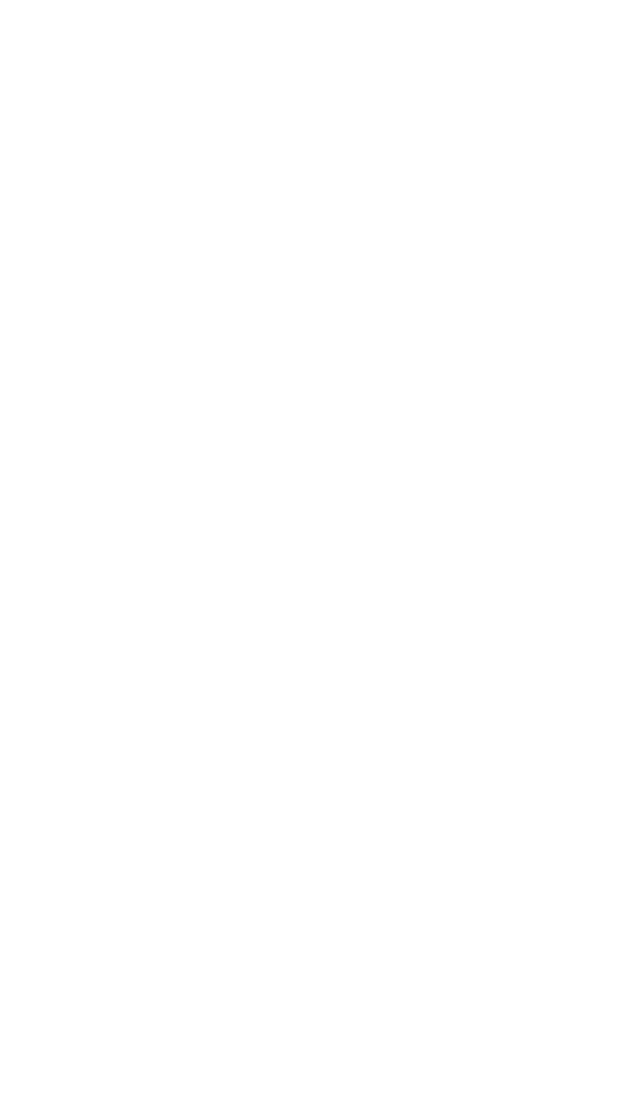
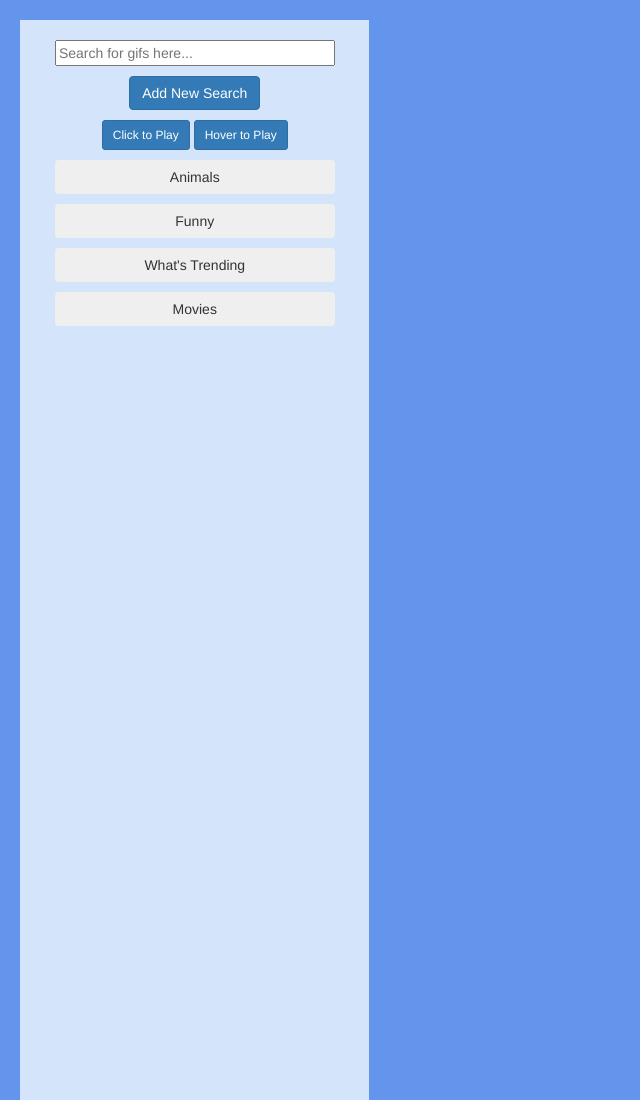
Before and after one commit to atkinsta/GiphyAPILoader, a plain HTML site: page index.html in a window 1280 px wide. Shown: the top 1100 px of the page, without its empty margins (0-640 px from the left). Before the commit the page ends 800 px from the top, so only its background shows below. Drawn offline with nearby package versions, Linux system fonts and the light colour scheme.

Commit message:
styling and layout changes

```diff
--- a/index.html
+++ b/index.html
@@ -1,12 +1,35 @@
 <!DOCTYPE html>
 <html lang="en">
+
 <head>
     <meta charset="UTF-8">
     <meta name="viewport" content="width=device-width, initial-scale=1.0">
     <meta http-equiv="X-UA-Compatible" content="ie=edge">
     <title>Giphy API Loader</title>
+    <link rel="stylesheet" href="https://maxcdn.bootstrapcdn.com/bootstrap/3.3.7/css/bootstrap.min.css" integrity="sha384-BVYiiSIFeK1dGmJRAkycuHAHRg32OmUcww7on3RYdg4Va+PmSTsz/K68vbdEjh4u"
+        crossorigin="anonymous">
+    <link rel="stylesheet" type="text/css" href="style.css">
 </head>
+
 <body>
+    <div id="sidebar" class="text-center">
+        <input id="searchterm" type="text" placeholder="Search for gifs here...">
+        <br>
+        <button id="submit" class="btn btn-primary">Add New Search</button>
+        <br>
+        <button type="button" class="btn btn-primary btn-sm">Click to Play</button>
+        <button type="button" class="btn btn-primary btn-sm">Hover to Play</button>
+        <br>
+        <button type="button" class="search btn btn-secondary">Animals</button>
+        <button type="button" class="search btn btn-secondary">Funny</button>
+        <button type="button" class="search btn btn-secondary">What's Trending</button>
+        <button type="button" class="search btn btn-secondary">Movies</button>
 
+
+    </div>
+    <script src="https://code.jquery.com/jquery-3.3.1.min.js" integrity="sha256-FgpCb/KJQlLNfOu91ta32o/NMZxltwRo8QtmkMRdAu8="
+        crossorigin="anonymous"></script>
+    <script src="app.js"></script>
 </body>
+
 </html>
--- a/style.css
+++ b/style.css
@@ -0,0 +1,33 @@
+#sidebar {
+    height: 100%;
+    margin-bottom: 20px;
+    padding-bottom: 100%;
+    padding-top: 20px;
+    float: left;
+    margin: 20px 20px 0 20px ;
+    width: auto;
+    background-color: rgb(240, 248, 255, 0.8)
+
+}
+
+#searchterm {
+    width: 80%;
+    margin-bottom: 5px;
+}
+
+#submit {
+    margin-top: 5px;
+}
+
+.btn {
+    margin: 5px auto;
+}
+
+.search {
+    margin: 5px auto;
+    width: 80%;
+}
+
+body {
+    background-color: cornflowerblue;
+}
```
